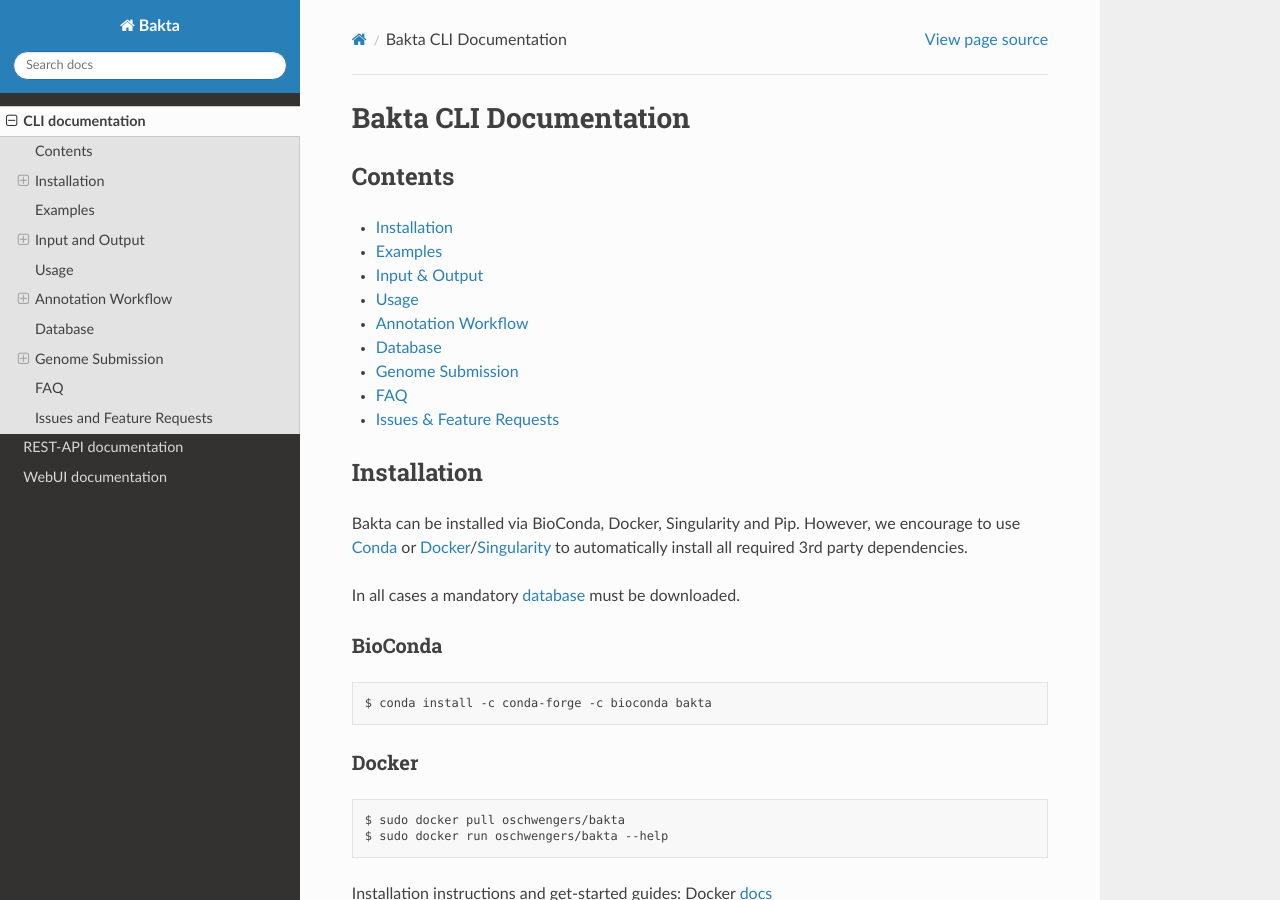
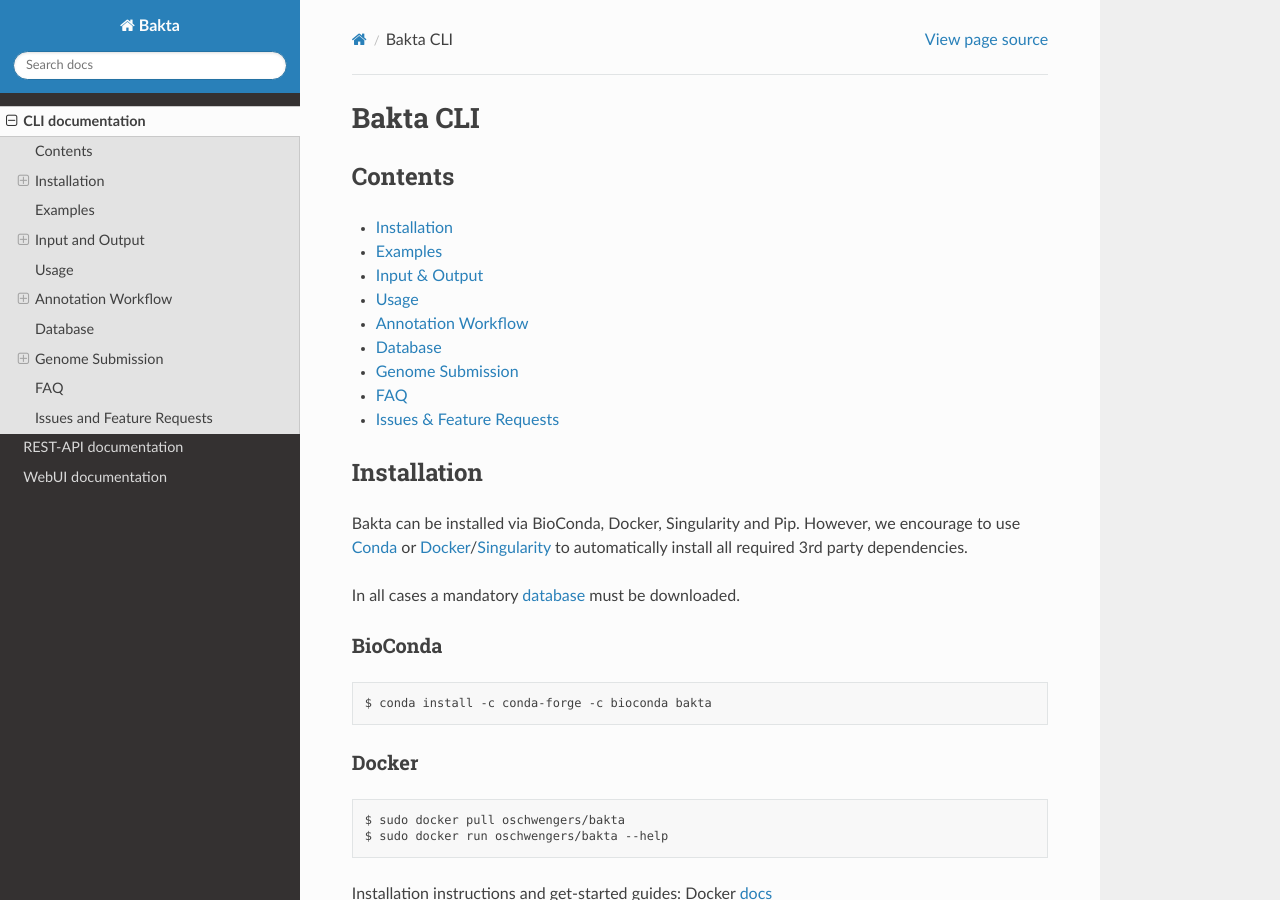
Before and after one commit to ag-computational-bio/bakta-docs, a Sphinx documentation site: the page built from docs/BAKTA.md, in a window 1280 px wide and 900 px high. Built offline with Sphinx 7.4.7 and the Read the Docs theme 2.0.0, drawn with Linux system fonts in a browser that asks for light colours; some of the changed text lies outside the part shown.

Commit message:
Update BAKTA.md

````diff
--- a/docs/BAKTA.md
+++ b/docs/BAKTA.md
@@ -1,4 +1,4 @@
-# Bakta CLI Documentation
+# Bakta CLI
 
 ## Contents
 
@@ -433,7 +433,7 @@
 
 ```bash
 # annotate your genome in `--compliant` mode:
-$ bakta --db <db-path> -v --genus Escherichia --species "coli O157:H7" --strain Sakai --complete --compliant --locus-tag ESAKAI test/data/GCF_000008865.2.fna.gz
+$ bakta --compliant --db <db-path> -v --genus Escherichia --species "coli O157:H7" --strain Sakai --complete --locus-tag ESAKAI test/data/GCF_000008865.2.fna.gz
 ```
 
 ### GenBank
````
Also changed, not shown: other parts of docs/BAKTA.md (+1 -1 lines).
